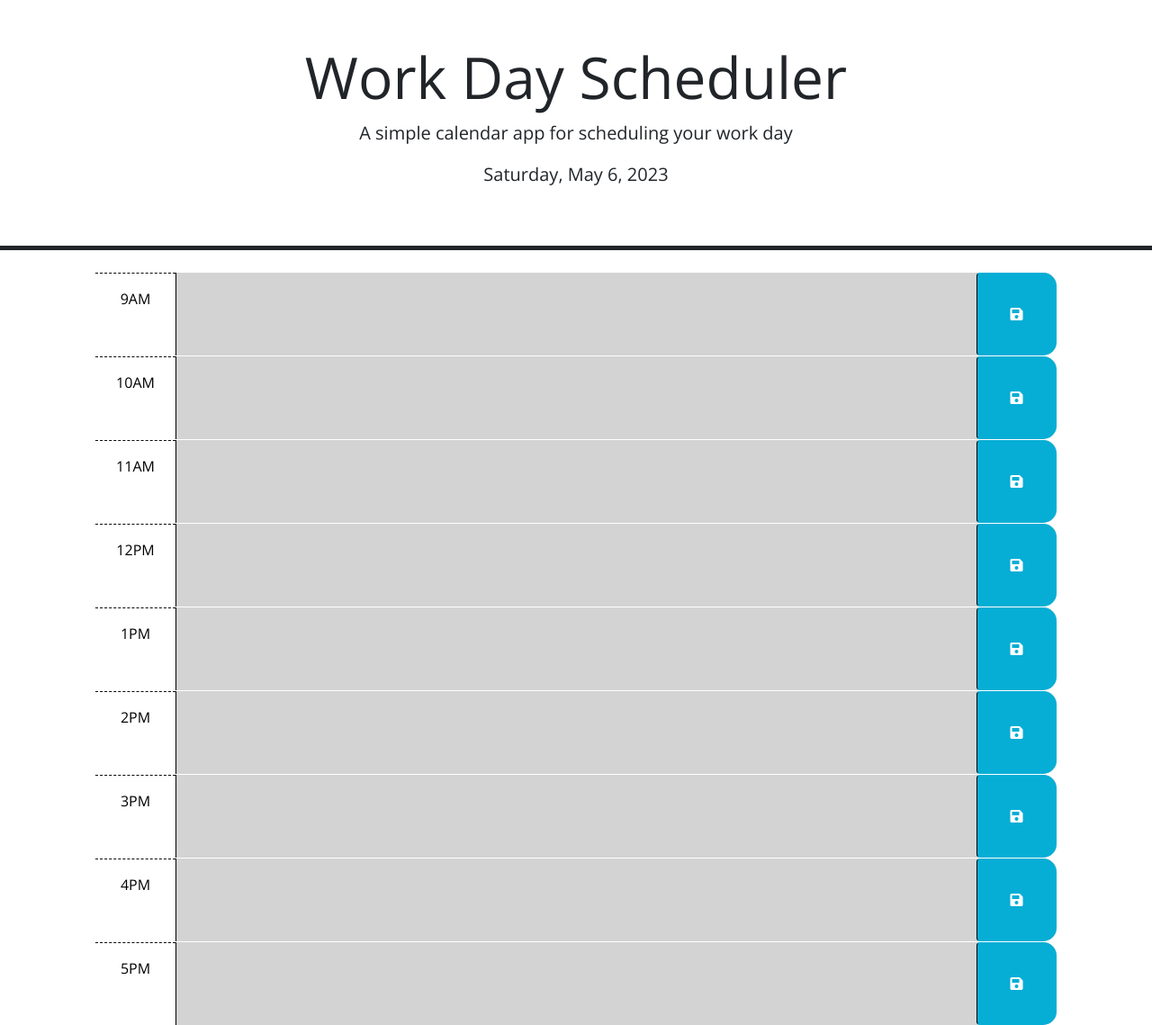
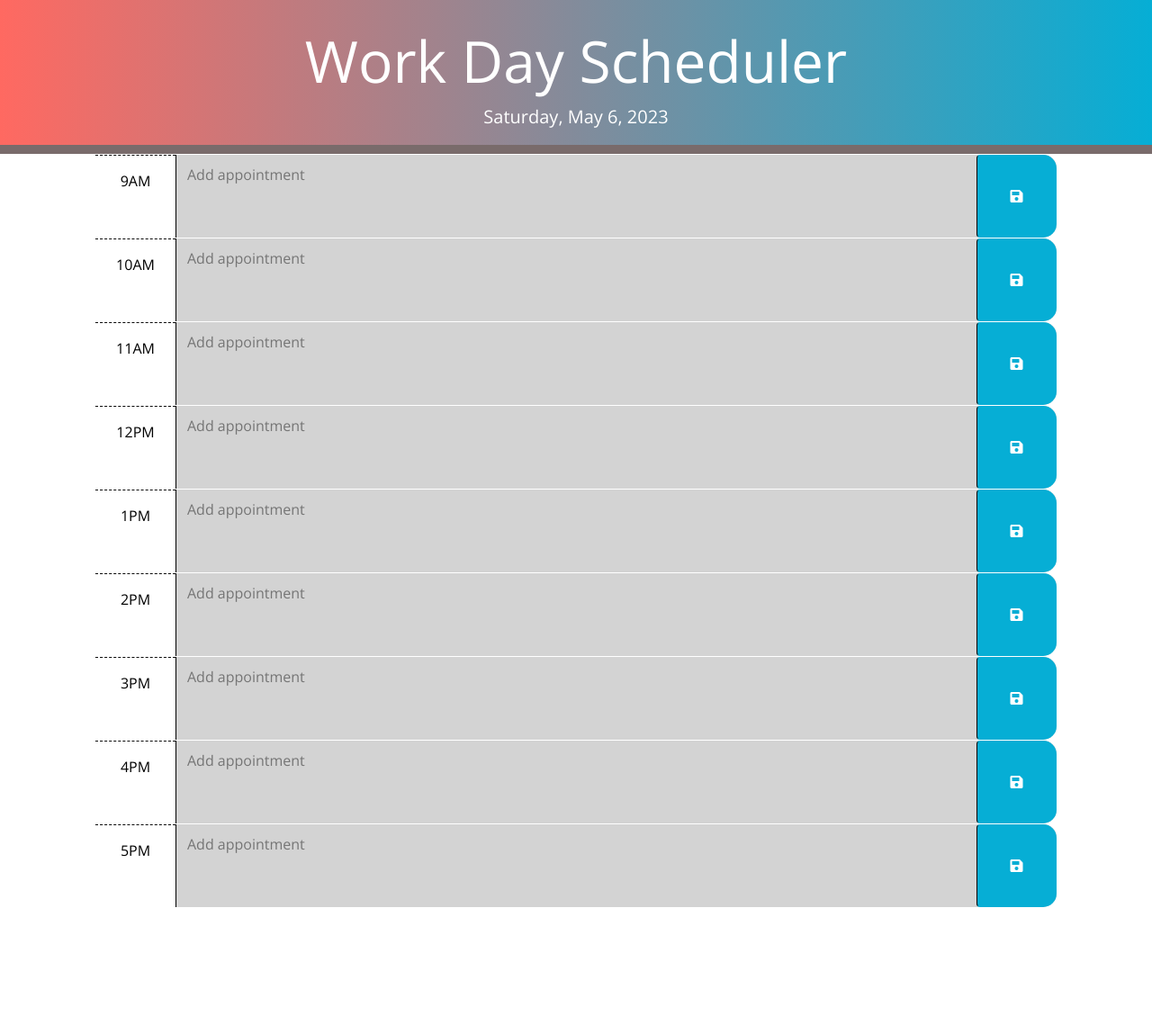
Before and after one commit to fdirige/Work-Day-Scheduler, a website: page Main/index.html in a window 1280 px wide. Shown: the whole page at 90% size. After the commit the page ends 1008 px from the top, so only its background shows below. Drawn offline with nearby package versions, Linux system fonts and the light colour scheme.

Commit message:
Updated styling

```diff
--- a/Main/index.html
+++ b/Main/index.html
@@ -23,74 +23,73 @@
   </head>
 
   <body>
-    <header class="p-5 mb-4 border-5 border-bottom border-dark text-center">
+    <header class="header">
       <h1 class="display-3">Work Day Scheduler</h1>
-      <p class="lead">A simple calendar app for scheduling your work day</p>
       <p id="currentDay" class="lead"></p>
     </header>
     <section class="text-center notification" id="notify">
-      Appointment Added to <code>localStorage</code> ✔️
+      Appointment Added!
     </section>
     <div class="container-lg px-5">
       <div id="hour-9" class="row time-block">
         <div class="col-2 col-md-1 hour text-center py-3">9AM</div>
-        <textarea class="col-8 col-md-10 description" rows="3"> </textarea>
+        <textarea class="col-8 col-md-10 description" placeholder="Add appointment" rows="3"> </textarea>
         <button class="btn saveBtn col-2 col-md-1" aria-label="save">
           <i class="fas fa-save" aria-hidden="true"></i>
         </button>
       </div>
       <div id="hour-10" class="row time-block">
         <div class="col-2 col-md-1 hour text-center py-3">10AM</div>
-        <textarea class="col-8 col-md-10 description" rows="3"> </textarea>
+        <textarea class="col-8 col-md-10 description" placeholder="Add appointment" rows="3"> </textarea>
         <button class="btn saveBtn col-2 col-md-1" aria-label="save">
           <i class="fas fa-save" aria-hidden="true"></i>
         </button>
       </div>
       <div id="hour-11" class="row time-block">
         <div class="col-2 col-md-1 hour text-center py-3">11AM</div>
-        <textarea class="col-8 col-md-10 description" rows="3"> </textarea>
+        <textarea class="col-8 col-md-10 description" placeholder="Add appointment" rows="3"> </textarea>
         <button class="btn saveBtn col-2 col-md-1" aria-label="save">
           <i class="fas fa-save" aria-hidden="true"></i>
         </button>
       </div>
       <div id="hour-12" class="row time-block">
         <div class="col-2 col-md-1 hour text-center py-3">12PM</div>
-        <textarea class="col-8 col-md-10 description" rows="3"> </textarea>
+        <textarea class="col-8 col-md-10 description" placeholder="Add appointment" rows="3"> </textarea>
         <button class="btn saveBtn col-2 col-md-1" aria-label="save">
           <i class="fas fa-save" aria-hidden="true"></i>
         </button>
       </div>
       <div id="hour-13" class="row time-block">
         <div class="col-2 col-md-1 hour text-center py-3">1PM</div>
-        <textarea class="col-8 col-md-10 description" rows="3"> </textarea>
+        <textarea class="col-8 col-md-10 description" placeholder="Add appointment" rows="3"> </textarea>
         <button class="btn saveBtn col-2 col-md-1" aria-label="save">
           <i class="fas fa-save" aria-hidden="true"></i>
         </button>
       </div>
       <div id="hour-14" class="row time-block">
         <div class="col-2 col-md-1 hour text-center py-3">2PM</div>
-        <textarea class="col-8 col-md-10 description" rows="3"> </textarea>
+        <textarea class="col-8 col-md-10 description" placeholder="Add appointment" rows="3"> </textarea>
         <button class="btn saveBtn col-2 col-md-1" aria-label="save">
           <i class="fas fa-save" aria-hidden="true"></i>
         </button>
       </div>
       <div id="hour-15" class="row time-block">
         <div class="col-2 col-md-1 hour text-center py-3">3PM</div>
-        <textarea class="col-8 col-md-10 description" rows="3"> </textarea>
+        <textarea class="col-8 col-md-10 description" placeholder="Add appointment" rows="3"> </textarea>
         <button class="btn saveBtn col-2 col-md-1" aria-label="save">
           <i class="fas fa-save" aria-hidden="true"></i>
         </button>
       </div>
       <div id="hour-16" class="row time-block">
         <div class="col-2 col-md-1 hour text-center py-3">4PM</div>
-        <textarea class="col-8 col-md-10 description" rows="3"> </textarea>
+        <textarea class="col-8 col-md-10 description" placeholder="Add appointment" rows="3"> </textarea>
         <button class="btn saveBtn col-2 col-md-1" aria-label="save">
           <i class="fas fa-save" aria-hidden="true"></i>
         </button>
       </div>
       <div id="hour-17" class="row time-block">
         <div class="col-2 col-md-1 hour text-center py-3">5PM</div>
-        <textarea class="col-8 col-md-10 description" rows="3"> </textarea>
+        <textarea class="col-8 col-md-10 description" placeholder="Add appointment" rows="3"> </textarea>
         <button class="btn saveBtn col-2 col-md-1" aria-label="save">
           <i class="fas fa-save" aria-hidden="true"></i>
         </button>
--- a/Main/style.css
+++ b/Main/style.css
@@ -10,6 +10,16 @@ textarea {
   color: #000000;
   border-left: 1px solid black;
   padding: 10px;
+}
+
+.header {
+  background: linear-gradient(to right, #ff6961, #06aed5);
+  text-align: center;
+  color: white;
+  border-radius: 0;
+  padding-top: 30px;
+  padding-bottom: 0px;
+  border-bottom: 10px solid rgb(121, 107, 107);
 }
 
 .description {
--- /dev/null
+++ b/package.json
@@ -0,0 +1,5 @@
+{
+  "dependencies": {
+    "dayjs": "^1.11.7"
+  }
+}
```
Also changed, not shown: README.md, 1 other file.
